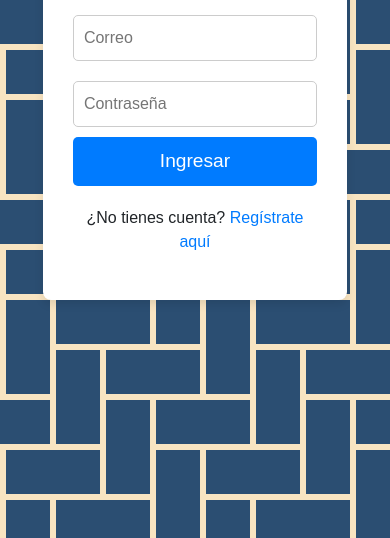
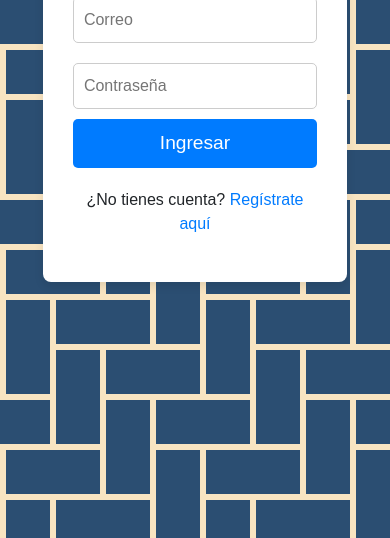
Before and after one commit to Cris1277/empleado-crud, a website: page index.html in a window 390 px wide. Shown: the part 306-844 px from the top of the page. Drawn offline with nearby package versions, Linux system fonts and the light colour scheme.

Commit message:
Update index.html

```diff
--- a/index.html
+++ b/index.html
@@ -104,7 +104,7 @@
         }
         @media (max-width: 768px) {
         .container{
-            margin-top: 173px;
+            margin-top: 155px;
         }
     }
 
```
